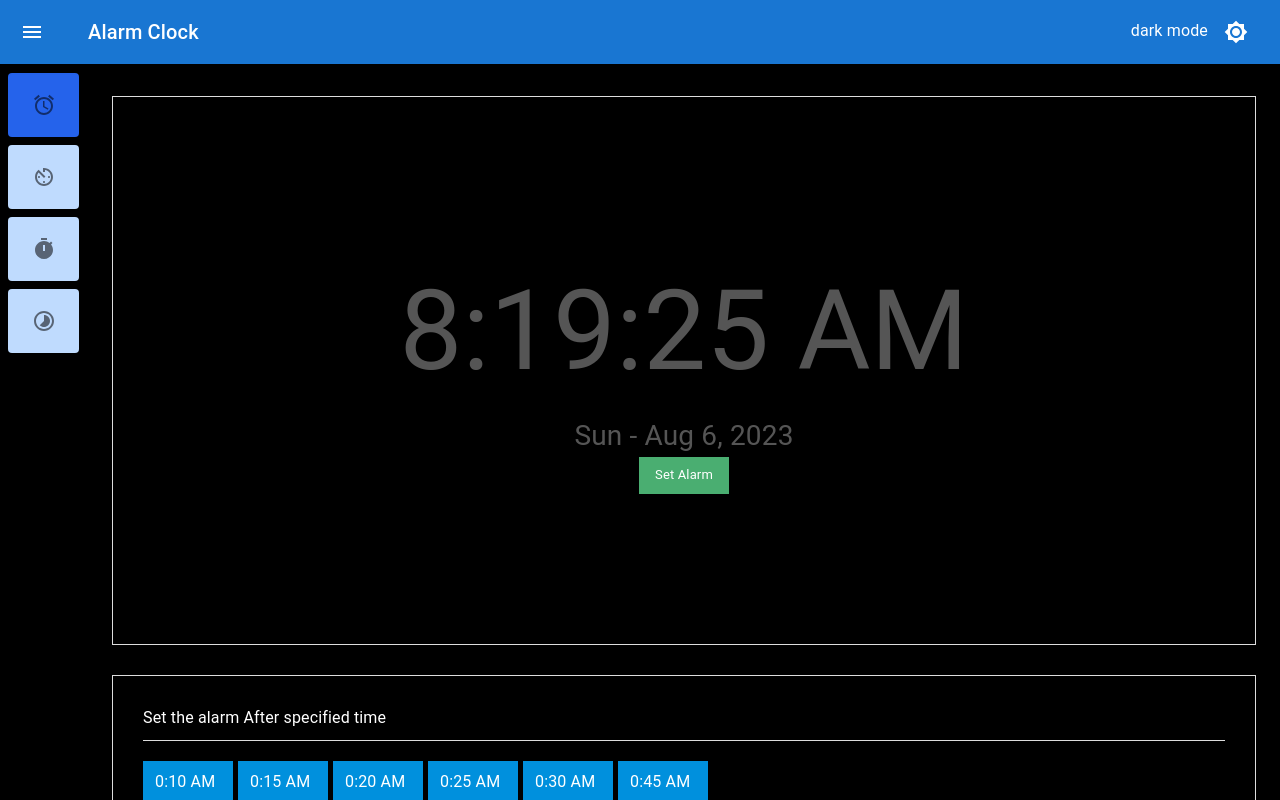
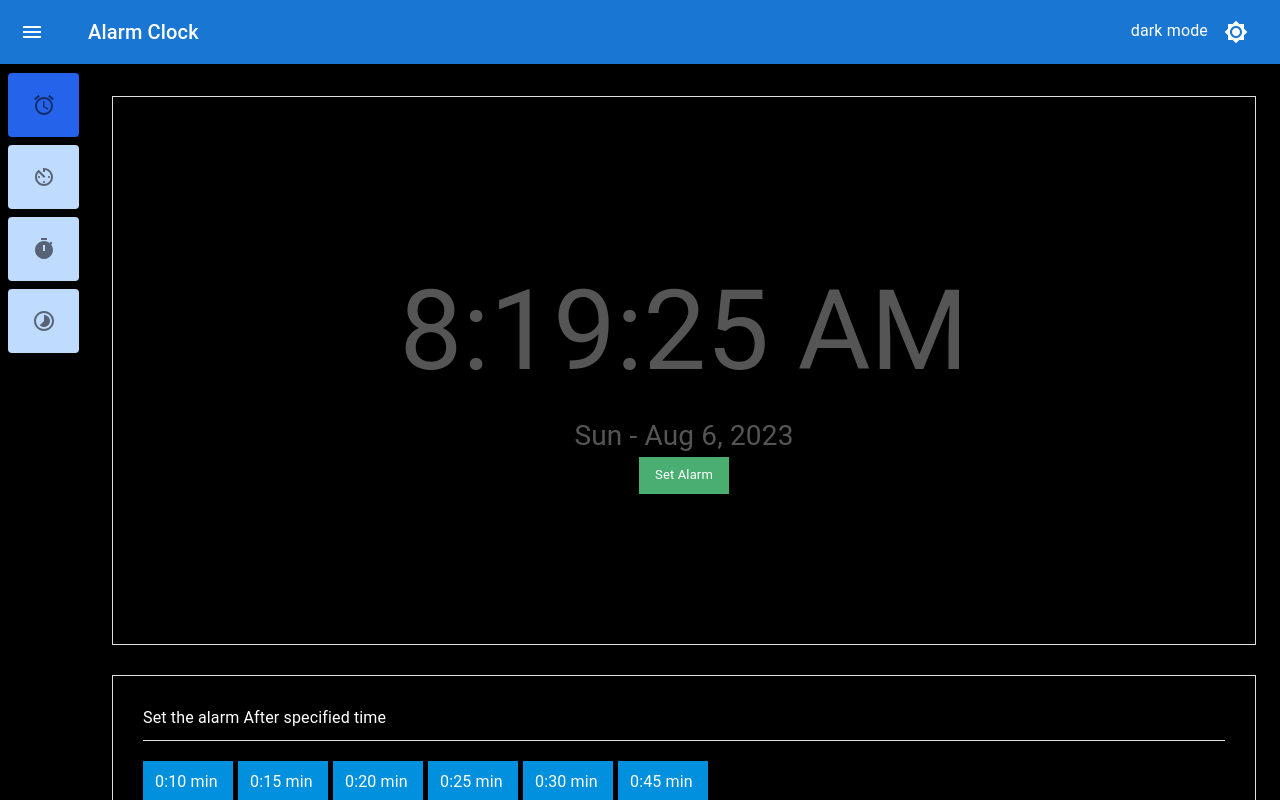
Before and after one commit to ayushivivek/alram, a Next.js app: page / in a window 1280 px wide. Built offline with nearby package versions, Linux system fonts and the light colour scheme.

Commit message:
Fixed chnages

```diff
--- a/uttils.js
+++ b/uttils.js
@@ -245,12 +245,12 @@ const quickset = {
 };
 
 const quicksetAfter = {
-  1: "0:10 AM",
-  15: "0:15 AM",
-  20: "0:20 AM",
-  25: "0:25 AM",
-  30: "0:30 AM",
-  45: "0:45 AM",
+  10: "0:10 min",
+  15: "0:15 min",
+  20: "0:20 min",
+  25: "0:25 min",
+  30: "0:30 min",
+  45: "0:45 min",
 };
 
 const resentTime = [
```
